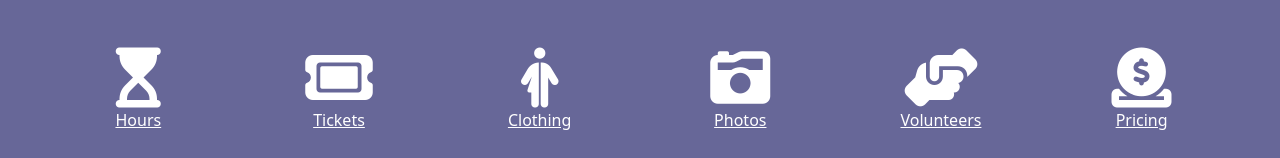
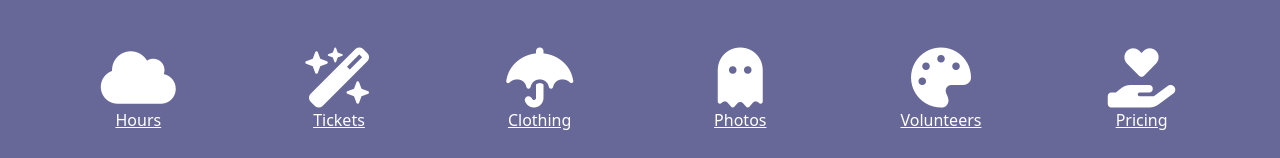
Before and after one commit to Wockstajit/-IMED-1316-N02-Create-Repostitory, a plain HTML site: page index.html in a window 1280 px wide. Shown: the part 778-936 px from the top of the page. Drawn offline with nearby package versions, Linux system fonts and the light colour scheme.

```diff
--- a/index.html
+++ b/index.html
@@ -72,12 +72,12 @@
       <!-- Begin Font Awesome Row -->
       <div class="container-fluid text-center blinn-fa-container">
         <div class="row">
-          <div class="col col-12 col-xs-12 col-sm-6 col-md-4 col-lg-3 col-xl-2 col-xxl-2"><i class="fa-solid fa-hourglass-start blinn-fa-icon"></i><br /><a href="#">Hours</a></div>
-          <div class="col col-12 col-xs-12 col-sm-6 col-md-4 col-lg-3 col-xl-2 col-xxl-2"><i class="fa-solid fa-ticket blinn-fa-icon"></i><br /><a href="#">Tickets</a></div>
-          <div class="col col-12 col-xs-12 col-sm-6 col-md-4 col-lg-3 col-xl-2 col-xxl-2"><i class="fa-solid fa-person-half-dress blinn-fa-icon"></i><br /><a href="#">Clothing</a></div>
-          <div class="col col-12 col-xs-12 col-sm-6 col-md-4 col-lg-3 col-xl-2 col-xxl-2"><i class="fa-solid fa-camera-retro blinn-fa-icon"></i><br /><a href="#">Photos</a></div>
-          <div class="col col-12 col-xs-12 col-sm-6 col-md-4 col-lg-3 col-xl-2 col-xxl-2"><i class="fa-solid fa-handshake-angle blinn-fa-icon"></i><br /><a href="#">Volunteers</a></div>
-          <div class="col col-12 col-xs-12 col-sm-6 col-md-4 col-lg-3 col-xl-2 col-xxl-2"><i class="fa-solid fa-circle-dollar-to-slot blinn-fa-icon"></i><br /><a href="#">Pricing</a></div>
+          <div class="col col-12 col-xs-12 col-sm-6 col-md-4 col-lg-3 col-xl-2 col-xxl-2"><i class="fa-solid fa-cloud blinn-fa-icon"></i><br /><a href="#">Hours</a></div>
+          <div class="col col-12 col-xs-12 col-sm-6 col-md-4 col-lg-3 col-xl-2 col-xxl-2"><i class="fa-solid fa-wand-magic-sparkles blinn-fa-icon"></i><br /><a href="#">Tickets</a></div>
+          <div class="col col-12 col-xs-12 col-sm-6 col-md-4 col-lg-3 col-xl-2 col-xxl-2"><i class="fa-solid fa-umbrella blinn-fa-icon"></i><br /><a href="#">Clothing</a></div>
+          <div class="col col-12 col-xs-12 col-sm-6 col-md-4 col-lg-3 col-xl-2 col-xxl-2"><i class="fa-solid fa-ghost blinn-fa-icon"></i><br /><a href="#">Photos</a></div>
+          <div class="col col-12 col-xs-12 col-sm-6 col-md-4 col-lg-3 col-xl-2 col-xxl-2"><i class="fa-solid fa-palette blinn-fa-icon"></i><br /><a href="#">Volunteers</a></div>
+          <div class="col col-12 col-xs-12 col-sm-6 col-md-4 col-lg-3 col-xl-2 col-xxl-2"><i class="fa-solid fa-hand-holding-heart blinn-fa-icon"></i><br /><a href="#">Pricing</a></div>
         </div>
       </div>
       <!-- End Font Awesome Row -->
```
